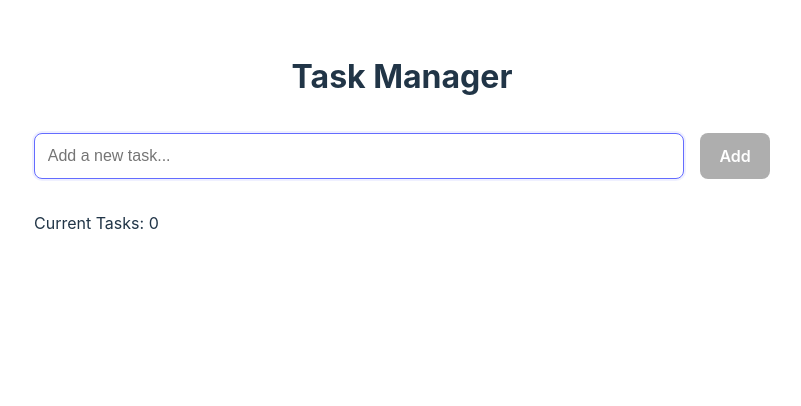
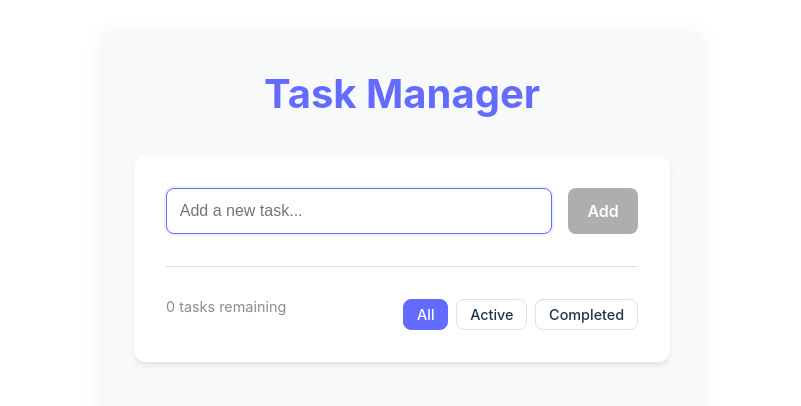
Before and after one commit to armanono/Tasks-App, a React (Vite) app: page / in a window 1280 px wide. Shown: the top 406 px of the page, without its empty margins (238-1039 px from the left). Built offline with nearby package versions, Linux system fonts and the light colour scheme.

Commit message:
phase 3 completed

```diff
--- a/src/App.css
+++ b/src/App.css
@@ -1,7 +1,10 @@
 .app-container {
-  max-width: 800px;
-  margin: 0 auto;
+  max-width: 600px;
+  margin: 2rem auto;
   padding: 2rem;
+  background: #f8f9fa;
+  min-height: 100vh;
+  box-shadow: 0 0 20px rgba(0,0,0,0.05);
 }
 
 .app-header {
@@ -9,6 +12,45 @@
   text-align: center;
 }
 
+.app-header h1 {
+  color: var(--primary-color);
+  font-size: 2.5rem;
+  font-weight: 700;
+  margin: 0;
+}
+
 .app-main {
-  min-height: 50vh;
+  background: white;
+  padding: 2rem;
+  border-radius: 12px;
+  box-shadow: 0 4px 6px -1px rgba(0, 0, 0, 0.1);
 }
+
+.app-footer {
+  display: flex;
+  justify-content: space-between;
+  align-items: center;
+  margin-top: 1.5rem;
+  padding-top: 1rem;
+  border-top: 1px solid var(--border-color);
+  flex-wrap: wrap;
+  gap: 1rem;
+}
+
+.task-count {
+  color: var(--gray-color);
+  font-size: 0.9rem;
+  margin: 0;
+}
+
+@media (max-width: 480px) {
+  .app-container {
+    padding: 1rem;
+    margin: 0;
+  }
+
+  .app-footer {
+    flex-direction: column;
+    align-items: center;
+  }
+}
--- a/src/App.jsx
+++ b/src/App.jsx
@@ -2,6 +2,7 @@ import { useState, useEffect } from 'react'
 import { v4 as uuidv4 } from 'uuid';
 import TaskInput from './components/TaskInput';
 import TaskList from './components/TaskList';
+import FilterButtons from './components/FilterButtons';
 import './App.css'
 
 const STORAGE_KEY = 'tasks';
@@ -17,6 +18,7 @@ function App() {
       return [];
     }
   });
+  const [filter, setFilter] = useState('all');
 
   // Save to localStorage whenever tasks change
   useEffect(() => {
@@ -46,6 +48,20 @@ function App() {
     setTasks(prevTasks => prevTasks.filter(task => task.id !== id));
   };
 
+  const updateTask = (id, newText) => {
+    setTasks(prevTasks => prevTasks.map(task =>
+      task.id === id ? { ...task, text: newText } : task
+    ));
+  };
+
+  const filteredTasks = tasks.filter(task => {
+    if (filter === 'active') return !task.completed;
+    if (filter === 'completed') return task.completed;
+    return true;
+  });
+
+  const activeCount = tasks.filter(task => !task.completed).length;
+
   return (
     <div className="app-container">
       <header className="app-header">
@@ -54,11 +70,18 @@ function App() {
       <main className="app-main">
         <TaskInput onAdd={addTask} />
         <TaskList
-          tasks={tasks}
+          tasks={filteredTasks}
           onToggle={toggleTask}
           onDelete={deleteTask}
+          onUpdate={updateTask}
         />
-        <p>Current Tasks: {tasks.length}</p>
+
+        <div className="app-footer">
+          <p className="task-count">
+            {activeCount} {activeCount === 1 ? 'task' : 'tasks'} remaining
+          </p>
+          <FilterButtons currentFilter={filter} setFilter={setFilter} />
+        </div>
       </main>
     </div>
   )
--- /dev/null
+++ b/src/components/FilterButtons.css
@@ -0,0 +1,25 @@
+.filter-buttons {
+  display: flex;
+  gap: 0.5rem;
+  margin-top: 1rem;
+}
+
+.filter-btn {
+  background: white;
+  border: 1px solid var(--border-color);
+  color: var(--text-color);
+  font-size: 0.9rem;
+  padding: 0.4rem 0.8rem;
+}
+
+.filter-btn:hover {
+  border-color: var(--primary-color);
+  color: var(--primary-color);
+  background: white;
+}
+
+.filter-btn.active {
+  background-color: var(--primary-color);
+  color: white;
+  border-color: var(--primary-color);
+}
--- /dev/null
+++ b/src/components/FilterButtons.jsx
@@ -0,0 +1,32 @@
+import PropTypes from 'prop-types';
+import clsx from 'clsx';
+import './FilterButtons.css';
+
+function FilterButtons({ currentFilter, setFilter }) {
+    const filters = [
+        { value: 'all', label: 'All' },
+        { value: 'active', label: 'Active' },
+        { value: 'completed', label: 'Completed' }
+    ];
+
+    return (
+        <div className="filter-buttons">
+            {filters.map(filter => (
+                <button
+                    key={filter.value}
+                    onClick={() => setFilter(filter.value)}
+                    className={clsx('filter-btn', { active: currentFilter === filter.value })}
+                >
+                    {filter.label}
+                </button>
+            ))}
+        </div>
+    );
+}
+
+FilterButtons.propTypes = {
+    currentFilter: PropTypes.string.isRequired,
+    setFilter: PropTypes.func.isRequired,
+};
+
+export default FilterButtons;
--- a/src/components/TaskItem.css
+++ b/src/components/TaskItem.css
@@ -34,6 +34,16 @@
 .task-text {
   font-size: 1rem;
   word-break: break-word;
+  cursor: text;
+}
+
+.task-edit-input {
+  flex: 1;
+  font-size: 1rem;
+  padding: 0.4rem;
+  border: 1px solid var(--primary-color);
+  border-radius: 4px;
+  outline: none;
 }
 
 .task-delete-btn {
@@ -58,3 +68,8 @@
   background-color: #fff1f0;
   border-color: #ffccc7;
 }
+
+/* Hide delete button when editing */
+.task-item.editing .task-delete-btn {
+  display: none;
+}
--- a/src/components/TaskItem.jsx
+++ b/src/components/TaskItem.jsx
@@ -1,10 +1,56 @@
+import { useState, useRef, useEffect } from 'react';
 import PropTypes from 'prop-types';
 import clsx from 'clsx';
 import './TaskItem.css';
 
-function TaskItem({ task, onToggle, onDelete }) {
+function TaskItem({ task, onToggle, onDelete, onUpdate }) {
+    const [isEditing, setIsEditing] = useState(false);
+    const [editText, setEditText] = useState(task.text);
+    const inputRef = useRef(null);
+
+    useEffect(() => {
+        if (isEditing && inputRef.current) {
+            inputRef.current.focus();
+        }
+    }, [isEditing]);
+
+    const handleDoubleClick = () => {
+        setIsEditing(true);
+        setEditText(task.text);
+    };
+
+    const handleSave = () => {
+        const trimmedText = editText.trim();
+        if (trimmedText) {
+            onUpdate(task.id, trimmedText);
+            setIsEditing(false);
+        } else {
+            // If empty, revert or delete? PRD says prevent empty.
+            // We'll revert to original if empty or maybe just keep editing?
+            // "Prevent saving empty text" - let's keep editing mode but maybe toast?
+            // For now, let's just revert if empty or do nothing.
+            // Actually, standard behavior is usually effectively "cancel" if empty or delete.
+            // PRD 4.1.3: "Prevent saving empty text".
+            setEditText(task.text); // Revert
+            setIsEditing(false);
+        }
+    };
+
+    const handleKeyDown = (e) => {
+        if (e.key === 'Enter') {
+            handleSave();
+        } else if (e.key === 'Escape') {
+            setEditText(task.text);
+            setIsEditing(false);
+        }
+    };
+
+    const handleBlur = () => {
+        handleSave();
+    };
+
     return (
-        <li className={clsx('task-item', { completed: task.completed })}>
+        <li className={clsx('task-item', { completed: task.completed, editing: isEditing })}>
             <div className="task-item-content">
                 <input
                     type="checkbox"
@@ -12,10 +58,29 @@ function TaskItem({ task, onToggle, onDelete }) {
                     onChange={() => onToggle(task.id)}
                     className="task-toggle"
                 />
-                <span className="task-text" onDoubleClick={() => { /* Edit logic later */ }}>
+
+                {isEditing ? (
+                    <input
+                        ref={inputRef}
+                        type="text"
+                        className="task-edit-input"
+                        value={editText}
+                        onChange={(e) => setEditText(e.target.value)}
+                        onBlur={handleBlur}
+                        onKeyDown={handleKeyDown}
+                    />
+                ) : (
+                    <span
+                        className="task-text"
+                        onDoubleClick={handleDoubleClick}
+                        title="Double-click to edit"
+                    >
                         {task.text}
                     </span>
+                )}
             </div>
+
+            {!isEditing && (
                 <button
                     onClick={() => onDelete(task.id)}
                     className="task-delete-btn"
@@ -23,6 +88,7 @@ function TaskItem({ task, onToggle, onDelete }) {
                 >
                     ×
                 </button>
+            )}
         </li>
     );
 }
@@ -35,6 +101,7 @@ TaskItem.propTypes = {
     }).isRequired,
     onToggle: PropTypes.func.isRequired,
     onDelete: PropTypes.func.isRequired,
+    onUpdate: PropTypes.func.isRequired,
 };
 
 export default TaskItem;
--- a/src/components/TaskList.jsx
+++ b/src/components/TaskList.jsx
@@ -2,7 +2,7 @@ import PropTypes from 'prop-types';
 import TaskItem from './TaskItem';
 import './TaskList.css';
 
-function TaskList({ tasks, onToggle, onDelete }) {
+function TaskList({ tasks, onToggle, onDelete, onUpdate }) {
     if (tasks.length === 0) {
         return null; // or empty state handled in parent
     }
@@ -15,6 +15,7 @@ function TaskList({ tasks, onToggle, onDelete }) {
                     task={task}
                     onToggle={onToggle}
                     onDelete={onDelete}
+                    onUpdate={onUpdate}
                 />
             ))}
         </ul>
@@ -31,6 +32,7 @@ TaskList.propTypes = {
     ).isRequired,
     onToggle: PropTypes.func.isRequired,
     onDelete: PropTypes.func.isRequired,
+    onUpdate: PropTypes.func.isRequired,
 };
 
 export default TaskList;
```
Also changed, not shown: 1 other file (tests, documents, lock files or other folders). Lines whose indentation alone changed are shown as unchanged.
